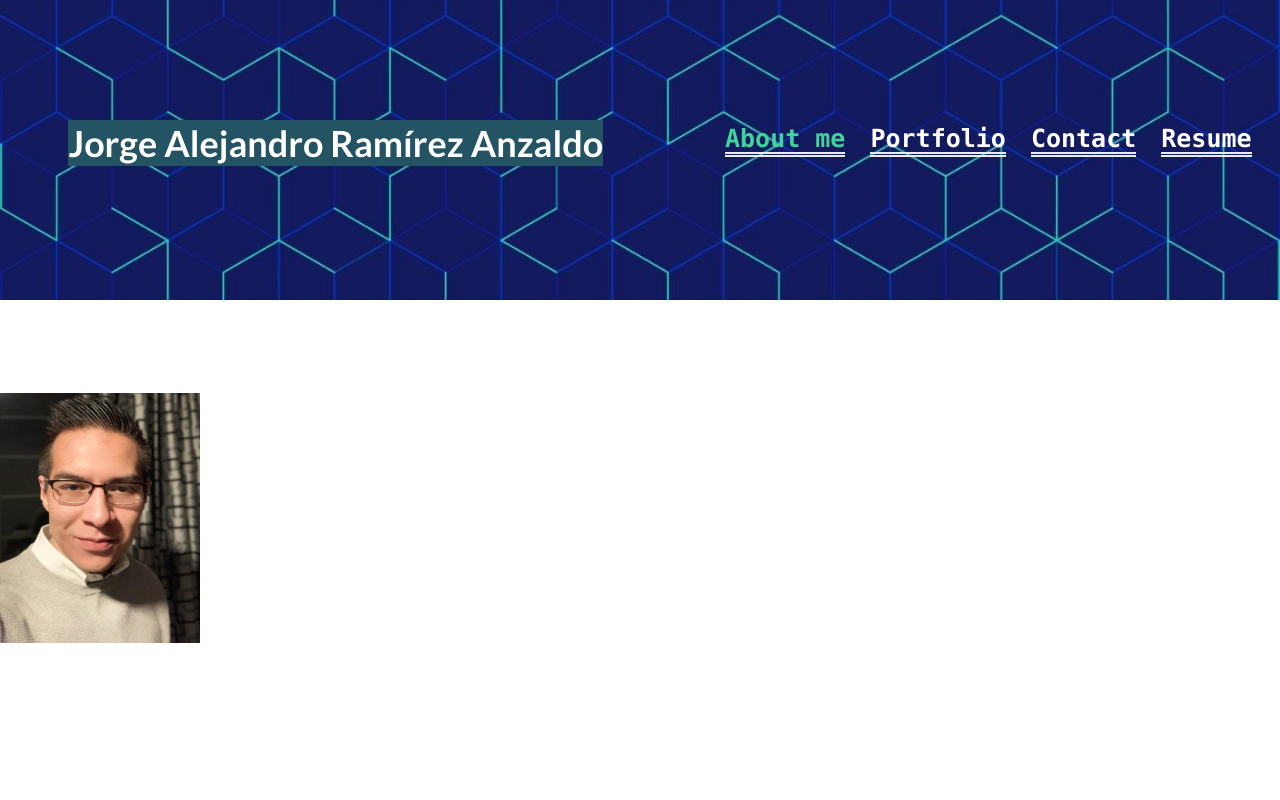
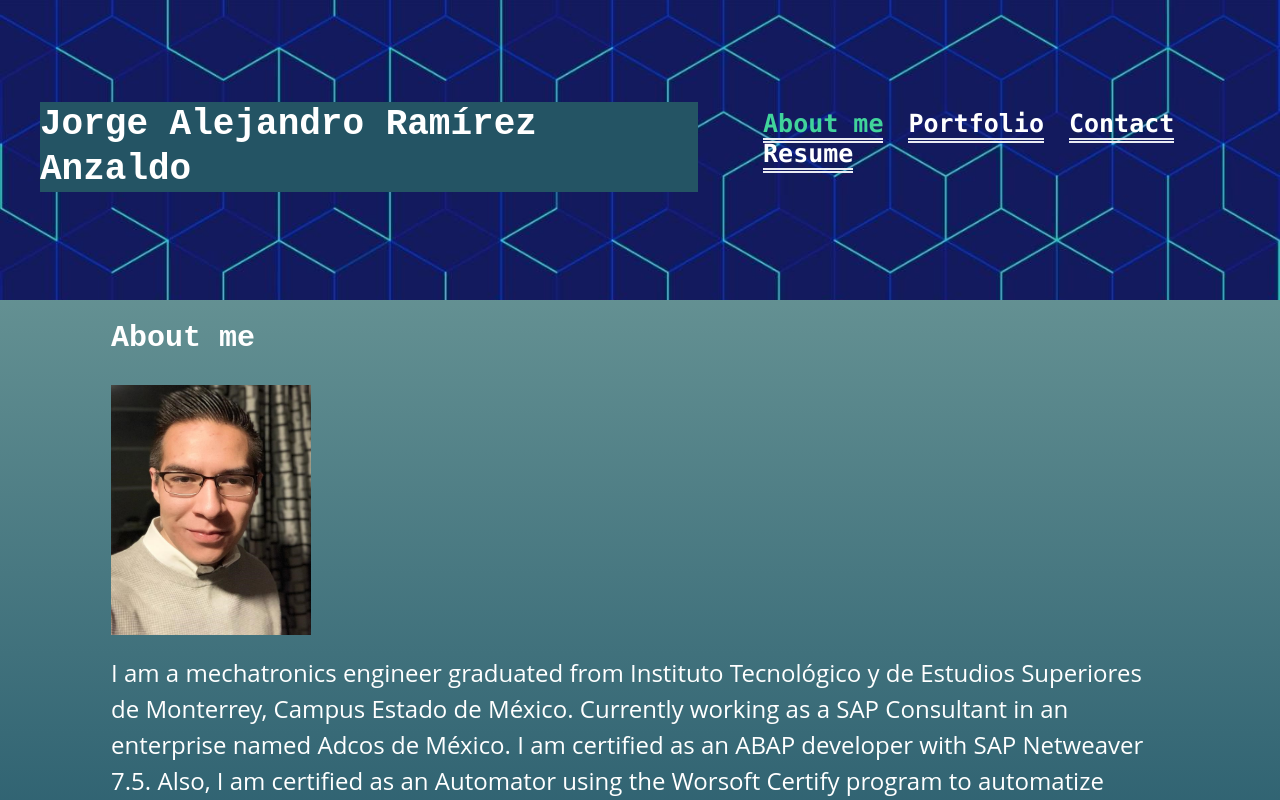
Before and after one commit to JorgeRamirezAnzaldo/Portfolio, a React (Create React App) app: page / in a window 1280 px wide. Shown: the top 800 px of the page. Built offline with nearby package versions, Linux system fonts and the light colour scheme.

Commit message:
Adding style to Portfolio container and removing apps data from this component

```diff
--- a/src/components/PortfolioContainer.js
+++ b/src/components/PortfolioContainer.js
@@ -5,26 +5,11 @@ import Portfolio from './pages/Portfolio';
 import Contact from './pages/Contact';
 import Resume from './pages/Resume';
 import Footer from './Footer';
-const apps = [
-  {
-    title: "Title 1",
-    appLink: "Link1",
-    appGithub: "Github1",
-    lesson: "Lesson1"
-  },
-  {
-    title: "Title 2",
-    appLink: "Link2",
-    appGithub: "Github2",
-    lesson: "Lesson2"
-  },
-  {
-    title: "Title 3",
-    appLink: "Link3",
-    appGithub: "Github3",
-    lesson: "Lesson3"
-  },
-];
+import '../styles/index.css'
+
+const styles = {
+  backgroundImage: "linear-gradient(rgba(5, 87, 76, 0.5) 0%, rgb(5, 61, 87, 1) 100%"
+}
 
 export default function PortfolioContainer() {
   const [currentPage, setCurrentPage] = useState('About');
@@ -34,7 +19,7 @@ export default function PortfolioContainer() {
       return <About />;
     }
     if (currentPage === 'Portfolio') {
-      return <Portfolio applications = {apps}/>;
+      return <Portfolio />;
     }
     if (currentPage === 'Contact') {
       return <Contact />;
@@ -48,9 +33,11 @@ export default function PortfolioContainer() {
   const handlePageChange = (page) => setCurrentPage(page);
 
   return (
-    <div>
+    <div style={styles}>
       <Header currentPage={currentPage} handlePageChange={handlePageChange}/>
-      {renderPage()}
+      <div className="container">
+        {renderPage()}
+      </div>
       <Footer/>
     </div>
   );
```
